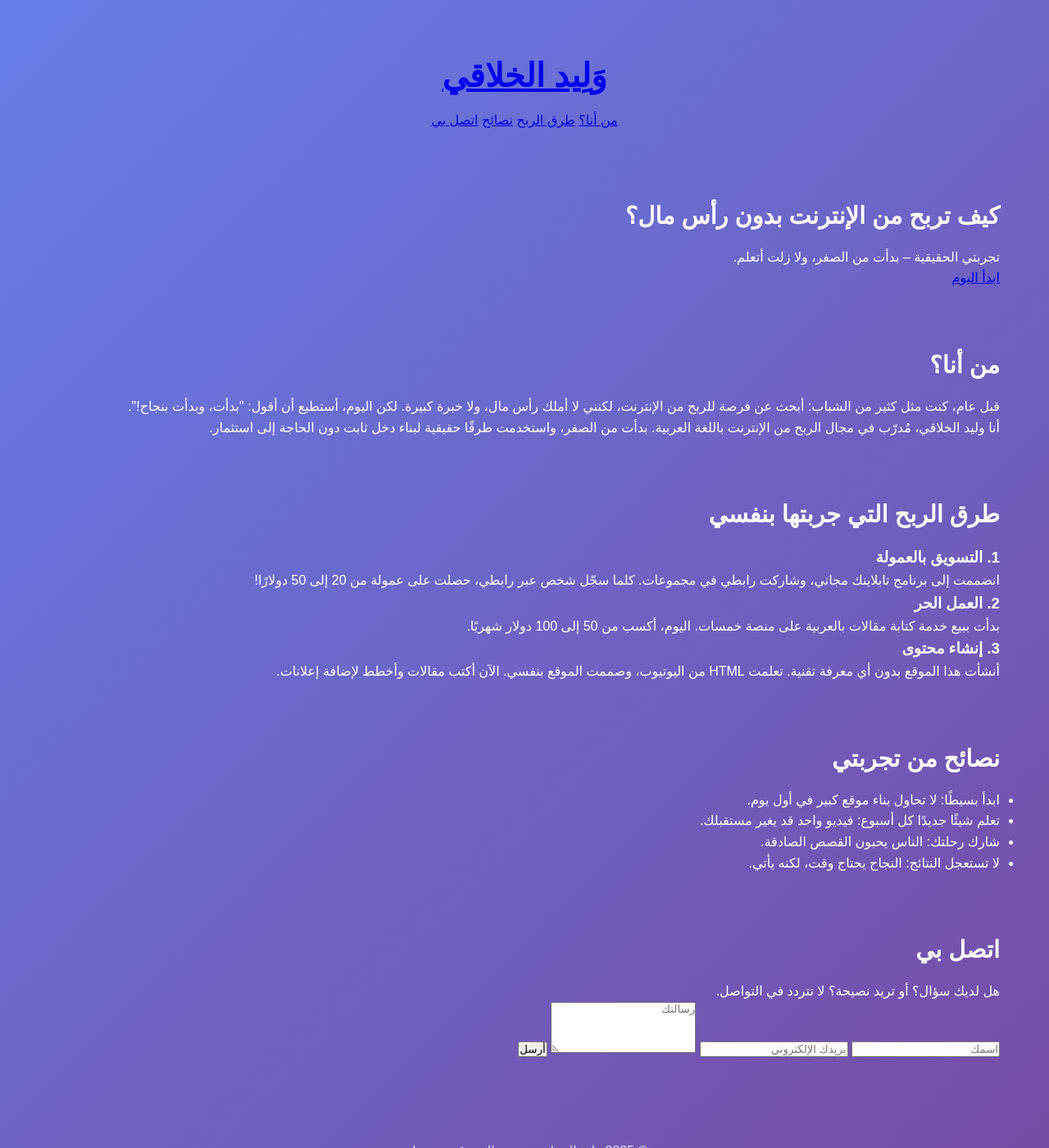
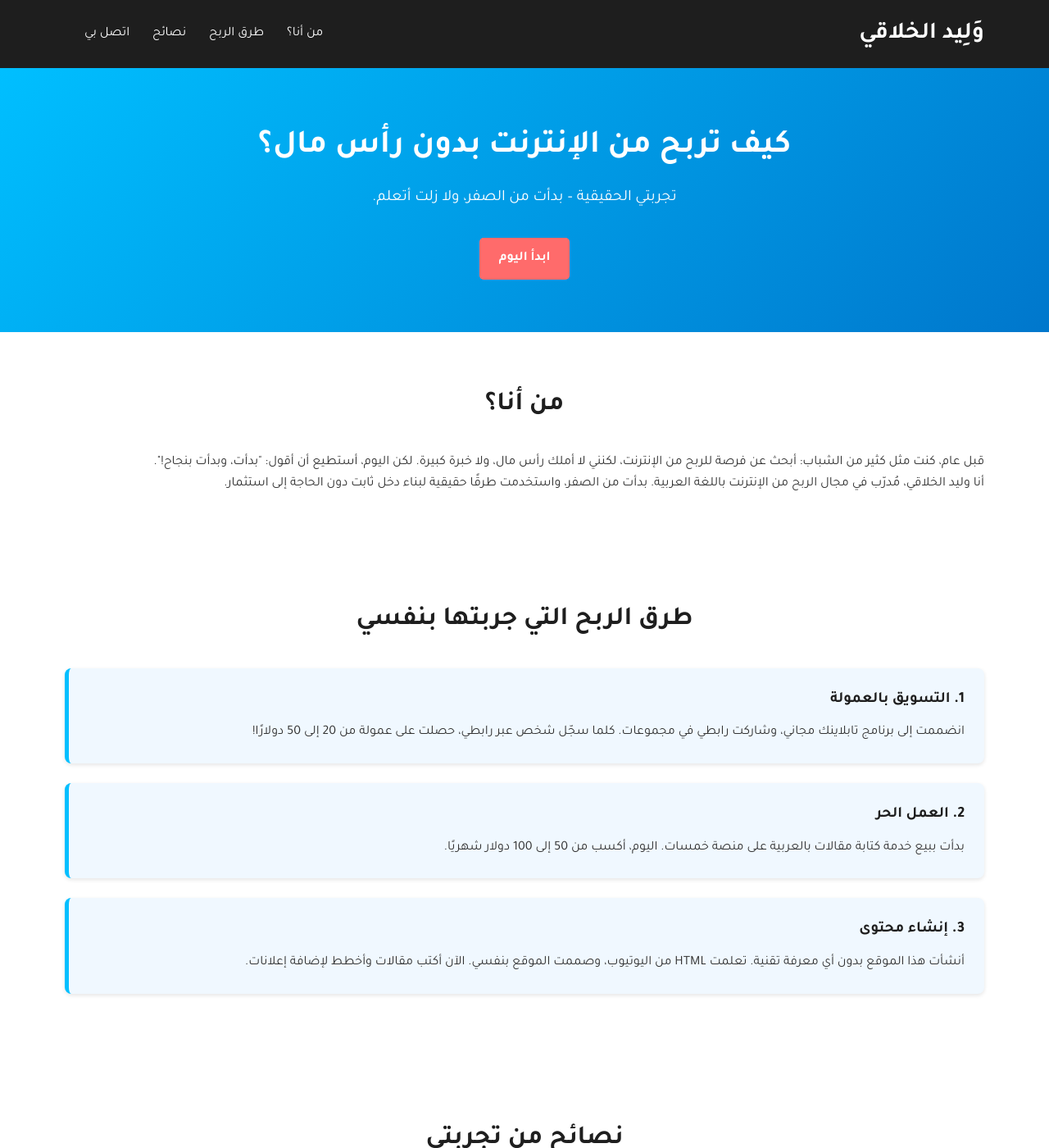
Before and after one commit to alkhulaqiw/waleedalkhulaqi-website, a Jekyll site: the page index.html, which Jekyll copies as it is, in a window 1280 px wide and 1400 px high. Shown: the whole window at 82% size. Built offline with Jekyll 4.4.1, drawn with Linux system fonts in a browser that asks for light colours.

Commit message:
Update style.css

```diff
--- a/css/style.css
+++ b/css/style.css
@@ -1,3 +1,4 @@
+/* Reset & Base Styles */
 * {
   margin: 0;
   padding: 0;
@@ -5,222 +6,204 @@
 }
 
 body {
-    font-family: 'Arial', sans-serif;
-    background: linear-gradient(135deg, #667eea 0%, #764ba2 100%);
-    color: white;
+  font-family: 'Tajawal', sans-serif;
   line-height: 1.6;
+  color: #333;
+  background-color: #f9f9f9;
   direction: rtl;
 }
 
 .container {
+  width: 90%;
   max-width: 1200px;
   margin: 0 auto;
-    padding: 20px;
+  padding: 0 15px;
 }
 
-header {
-    text-align: center;
-    padding: 40px 20px;
+/* Header */
+.header {
+  background: #1e1e1e;
+  color: white;
+  padding: 1rem 0;
+  position: sticky;
+  top: 0;
+  z-index: 100;
 }
 
-.profile-img {
-    width: 150px;
-    height: 150px;
-    border-radius: 50%;
-    border: 5px solid rgba(255,255,255,0.3);
-    margin-bottom: 20px;
+.header .container {
+  display: flex;
+  justify-content: space-between;
+  align-items: center;
 }
 
-h1 {
-    font-size: 2.5em;
-    margin-bottom: 10px;
+.logo {
+  font-size: 1.8rem;
+  font-weight: 700;
+  text-decoration: none;
+  color: white;
 }
 
-.subtitle {
-    font-size: 1.2em;
-    opacity: 0.9;
-    margin-bottom: 30px;
+.nav a {
+  color: white;
+  margin-left: 1.5rem;
+  text-decoration: none;
+  font-size: 1rem;
+  transition: color 0.3s;
 }
 
-.content {
-    background: rgba(255,255,255,0.1);
-    backdrop-filter: blur(10px);
-    border-radius: 15px;
-    padding: 30px;
-    margin: 20px 0;
+.nav a:hover {
+  color: #00bfff;
 }
 
-.section {
-    margin: 30px 0;
+/* Hero */
+.hero {
+  background: linear-gradient(135deg, #00bfff, #0077cc);
+  color: white;
+  text-align: center;
+  padding: 4rem 0;
 }
 
-h2 {
-    font-size: 1.8em;
-    margin-bottom: 15px;
-    color: #fff;
+.hero h2 {
+  font-size: 2.5rem;
+  margin-bottom: 1rem;
 }
 
-.skills {
-    display: flex;
-    flex-wrap: wrap;
-    gap: 10px;
+.hero p {
+  font-size: 1.2rem;
+  margin-bottom: 2rem;
 }
 
-.skill {
-    background: rgba(255,255,255,0.2);
-    padding: 8px 15px;
-    border-radius: 20px;
-    font-size: 0.9em;
+.btn {
+  display: inline-block;
+  background: #ff6b6b;
+  color: white;
+  padding: 0.8rem 1.5rem;
+  border-radius: 5px;
+  text-decoration: none;
+  font-weight: bold;
+  transition: background 0.3s;
 }
 
-.contact-links, .nav-links {
-    display: flex;
-    justify-content: center;
-    gap: 20px;
-    margin: 30px 0;
-    flex-wrap: wrap;
+.btn:hover {
+  background: #e55a5a;
 }
 
-.contact-link, .nav-link {
-    color: white;
-    text-decoration: none;
-    padding: 10px 20px;
-    border: 2px solid white;
-    border-radius: 25px;
-    transition: all 0.3s ease;
-    background: transparent;
+/* Sections */
+.section {
+  padding: 4rem 0;
+  background: white;
 }
 
-.contact-link:hover, .nav-link:hover {
-    background: white;
-    color: #667eea;
+.section h2 {
+  text-align: center;
+  margin-bottom: 2rem;
+  font-size: 2rem;
+  color: #1e1e1e;
 }
 
-.back-link {
-    color: white;
-    text-decoration: none;
-    margin-bottom: 20px;
-    display: inline-block;
-    font-size: 1.1em;
+/* Cards */
+.card {
+  background: #f0f8ff;
+  border-left: 5px solid #00bfff;
+  padding: 1.5rem;
+  margin-bottom: 1.5rem;
+  border-radius: 8px;
+  box-shadow: 0 2px 5px rgba(0,0,0,0.1);
 }
 
-.back-link:hover {
-    text-decoration: underline;
+.card h3 {
+  color: #1e1e1e;
+  margin-bottom: 0.8rem;
 }
 
-/* Projects Page Styles */
-.projects-grid {
-    display: grid;
-    grid-template-columns: repeat(auto-fit, minmax(300px, 1fr));
-    gap: 30px;
-    margin: 30px 0;
+/* Tips List */
+.tips-list {
+  list-style: none;
+  margin: 1.5rem 0;
 }
 
-.project-card {
-    background: rgba(255,255,255,0.1);
-    border-radius: 15px;
-    padding: 20px;
-    transition: transform 0.3s ease;
+.tips-list li {
+  margin-bottom: 1rem;
+  padding-left: 1.5rem;
+  position: relative;
 }
 
-.project-card:hover {
-    transform: translateY(-5px);
+.tips-list li::before {
+  content: "•";
+  color: #00bfff;
+  position: absolute;
+  left: 0;
+  font-weight: bold;
 }
 
-.project-img {
-    width: 100%;
-    border-radius: 10px;
-    margin-bottom: 15px;
+/* Contact Form */
+.contact-form {
+  display: grid;
+  gap: 1rem;
+  margin-top: 1.5rem;
 }
 
-.project-tags {
-    margin: 15px 0;
+.contact-form input,
+.contact-form textarea {
+  padding: 0.8rem;
+  border: 1px solid #ddd;
+  border-radius: 5px;
+  font-family: inherit;
 }
 
-.tag {
-    background: rgba(255,255,255,0.2);
-    padding: 5px 10px;
-    border-radius: 15px;
-    font-size: 0.8em;
-    margin: 0 5px;
+.contact-form button {
+  background: #00bfff;
+  color: white;
+  border: none;
+  padding: 0.8rem 1.5rem;
+  border-radius: 5px;
+  cursor: pointer;
+  font-weight: bold;
 }
 
-.project-links {
-    margin-top: 15px;
+.contact-form button:hover {
+  background: #0077cc;
 }
 
-.project-link {
+/* Footer */
+.footer {
+  background: #1e1e1e;
   color: white;
-    text-decoration: none;
-    margin: 0 10px;
-    font-size: 0.9em;
+  text-align: center;
+  padding: 2rem 0;
+  margin-top: 2rem;
 }
 
-.project-link:hover {
-    text-decoration: underline;
-}
-
-/* Blog Page Styles */
-.blog-posts {
-    margin: 30px 0;
-}
-
-.blog-post {
-    background: rgba(255,255,255,0.1);
-    border-radius: 15px;
-    padding: 25px;
-    margin-bottom: 20px;
-}
-
-.blog-post h2 a {
-    color: white;
+.footer a {
+  color: #00bfff;
   text-decoration: none;
 }
 
-.blog-post h2 a:hover {
+.footer a:hover {
   text-decoration: underline;
-}
-
-.post-meta {
-    margin: 10px 0;
-    opacity: 0.8;
-    font-size: 0.9em;
-}
-
-.read-more {
-    color: white;
-    text-decoration: none;
-    font-weight: bold;
-}
-
-.read-more:hover {
-    text-decoration: underline;
-}
-
-footer {
-    text-align: center;
-    padding: 30px;
-    margin-top: 30px;
-    opacity: 0.8;
 }
 
 /* Responsive Design */
 @media (max-width: 768px) {
-    .container {
-        padding: 10px;
+  .header .container {
+    flex-direction: column;
+    text-align: center;
   }
 
-    h1 {
-        font-size: 2em;
+  .nav {
+    margin-top: 1rem;
   }
 
-    .contact-links, .nav-links {
-        flex-direction: column;
-        align-items: center;
+  .nav a {
+    margin: 0 0.5rem;
+    font-size: 0.9rem;
   }
 
-    .contact-link, .nav-link {
-        width: 80%;
-        text-align: center;
+  .hero h2 {
+    font-size: 2rem;
+  }
+
+  .section h2 {
+    font-size: 1.8rem;
   }
 }
```
Lines whose indentation alone changed are shown as unchanged.
